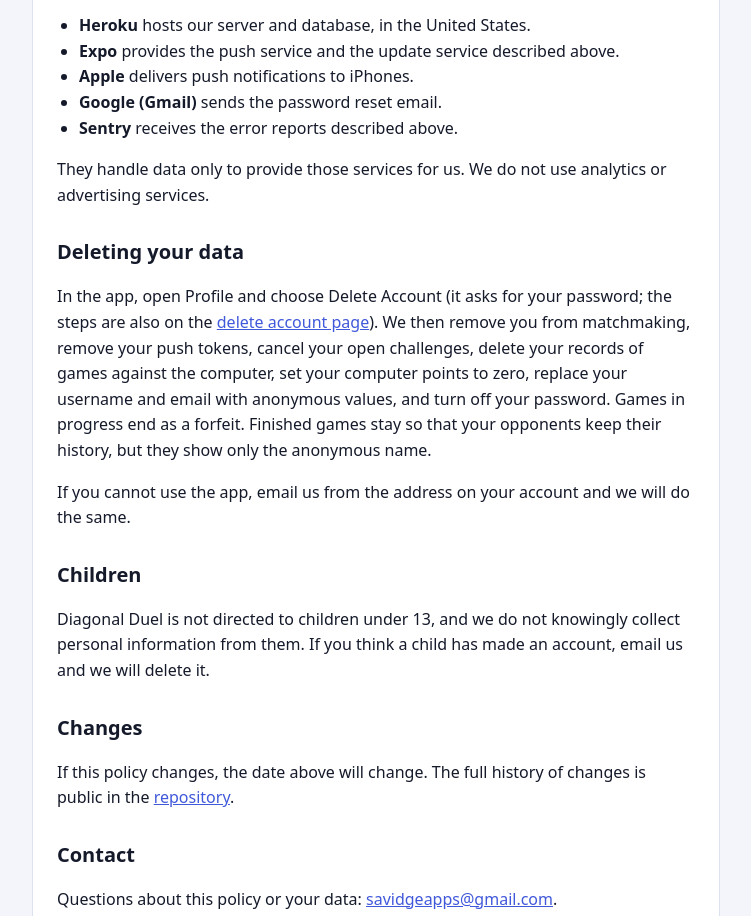
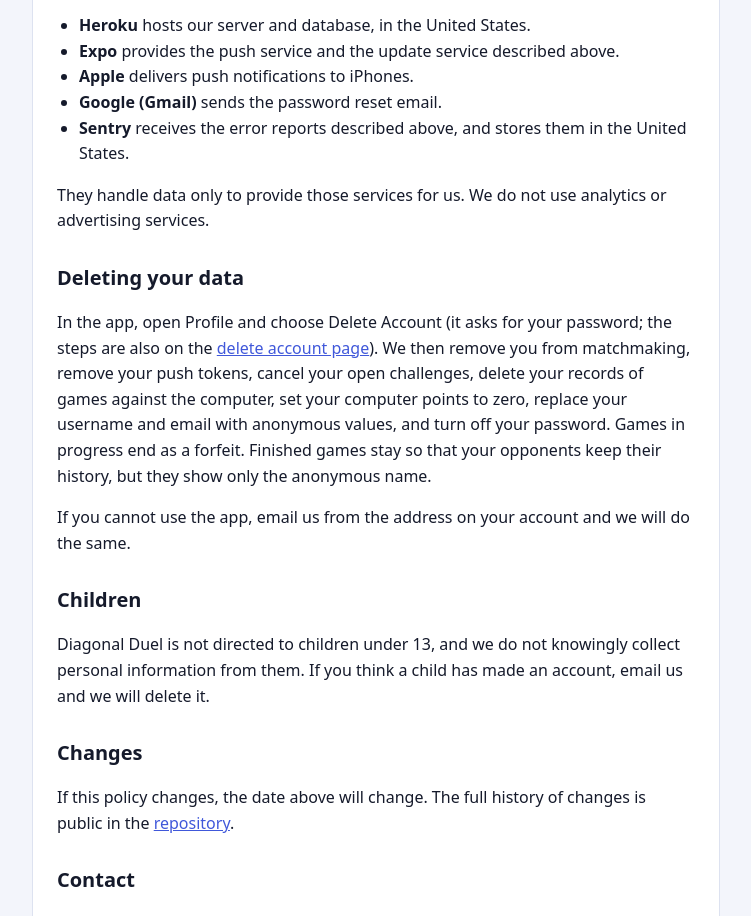
Before and after one commit to bsav0016/DiagonalDuelFrontend, a website: page site/privacy.html in a window 1280 px wide. Shown: the part 1911-2827 px from the top of the page, without its empty margins (264-1015 px from the left). Drawn offline with Linux system fonts and the light colour scheme.

Commit message:
Privacy policy: Sentry stores reports in the United States

```diff
--- a/site/privacy.html
+++ b/site/privacy.html
@@ -49,7 +49,7 @@
 <li><strong>Expo</strong> provides the push service and the update service described above.</li>
 <li><strong>Apple</strong> delivers push notifications to iPhones.</li>
 <li><strong>Google (Gmail)</strong> sends the password reset email.</li>
-<li><strong>Sentry</strong> receives the error reports described above.</li>
+<li><strong>Sentry</strong> receives the error reports described above, and stores them in the United States.</li>
 </ul>
 <p>They handle data only to provide those services for us. We do not use analytics or advertising services.</p>
 
```
